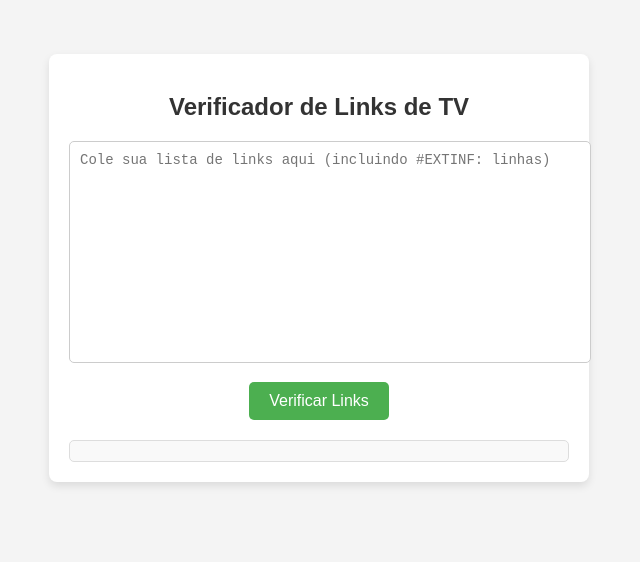
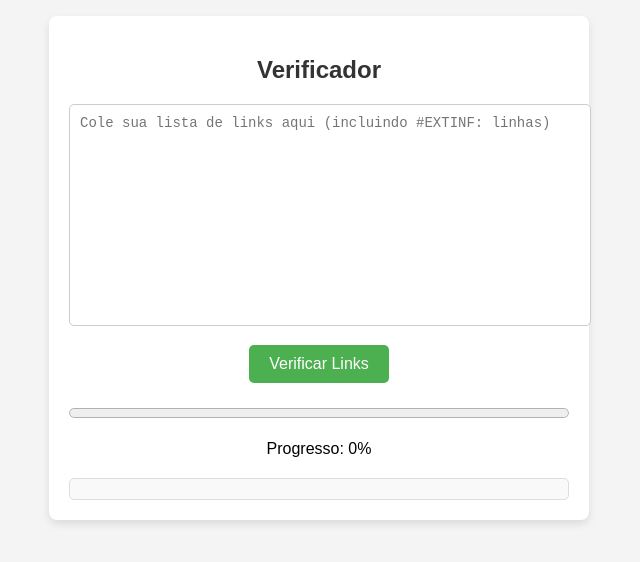
Before and after one commit to musicasssiptv/verificador, a plain HTML site: page index.html in a window 1280 px wide. Shown: the part 152-714 px from the top of the page, without its empty margins (321-961 px from the left). Drawn offline with Linux system fonts and the light colour scheme.

Commit message:
Update index.html

```diff
--- a/index.html
+++ b/index.html
@@ -3,7 +3,7 @@
 <head>
   <meta charset="UTF-8">
   <meta name="viewport" content="width=device-width, initial-scale=1.0">
-  <title>Verificador de Links de TV</title>
+  <title>Verificador</title>
   <style>
     body {
       font-family: Arial, sans-serif;
@@ -56,6 +56,15 @@
       background-color: #45a049;
     }
 
+    .progress-container {
+      margin-top: 20px;
+    }
+
+    progress {
+      width: 100%;
+      height: 20px;
+    }
+
     .result {
       margin-top: 20px;
       padding: 10px;
@@ -72,9 +81,14 @@
 </head>
 <body>
   <div class="container">
-    <h2>Verificador de Links de TV</h2>
+    <h2>Verificador</h2>
     <textarea id="linkList" placeholder="Cole sua lista de links aqui (incluindo #EXTINF: linhas)"></textarea>
     <button onclick="verificarLinks()">Verificar Links</button>
+
+    <div class="progress-container">
+      <progress id="progressBar" value="0" max="100"></progress>
+      <p id="progressText">Progresso: 0%</p>
+    </div>
 
     <div class="result" id="resultado"></div>
   </div>
@@ -83,6 +97,8 @@
     async function verificarLinks() {
       const links = document.getElementById("linkList").value.split("\n").filter(link => link.trim() !== "");
       const resultadoDiv = document.getElementById("resultado");
+      const progressBar = document.getElementById("progressBar");
+      const progressText = document.getElementById("progressText");
       const linksValidos = [];
       let currentMetadata = "";
 
@@ -105,6 +121,11 @@
           console.log(`Erro ao verificar ${linha}: ${error}`);
         }
 
+        // Atualiza o progresso
+        const progresso = Math.round(((i + 1) / links.length) * 100);
+        progressBar.value = progresso;
+        progressText.textContent = `Progresso: ${progresso}%`;
+
         // Limpa o metadado para o próximo link
         currentMetadata = "";
       }
```
